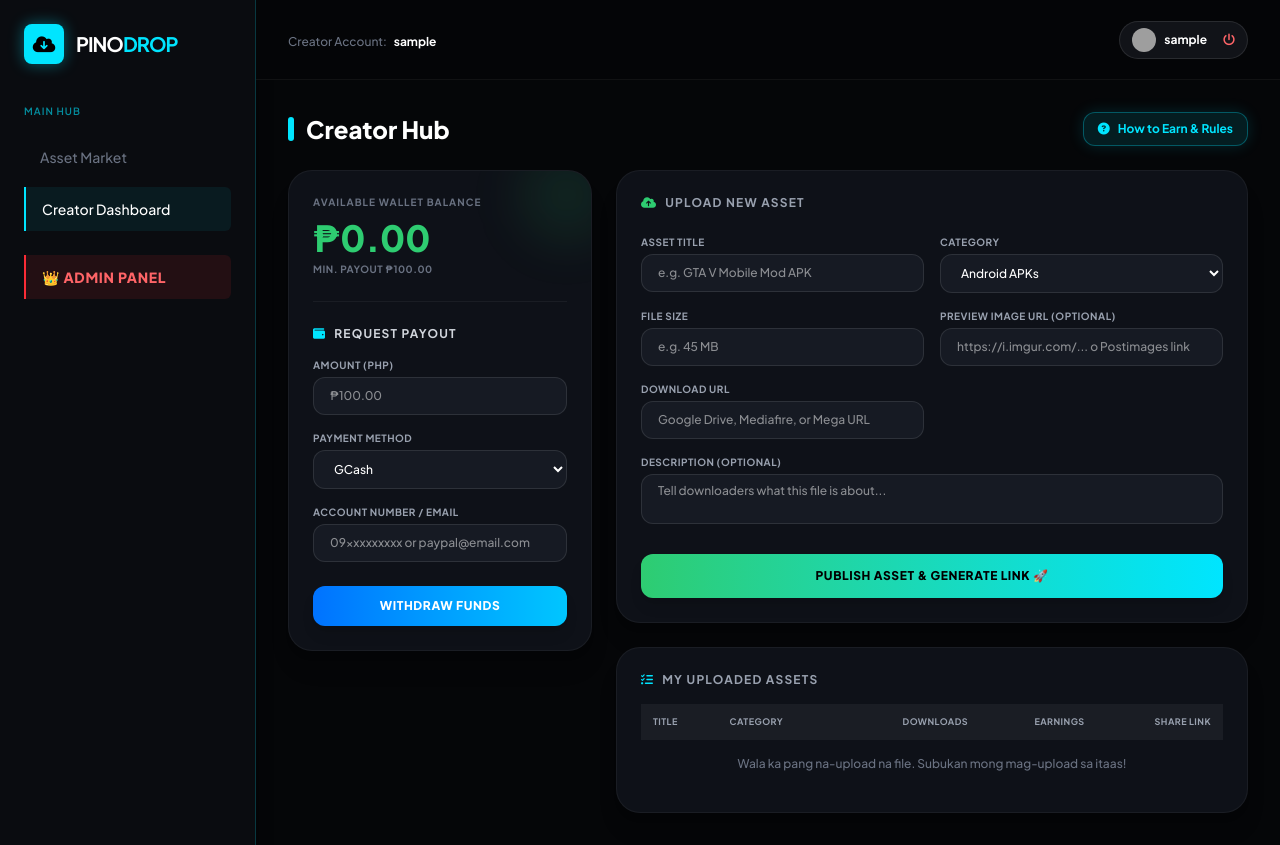
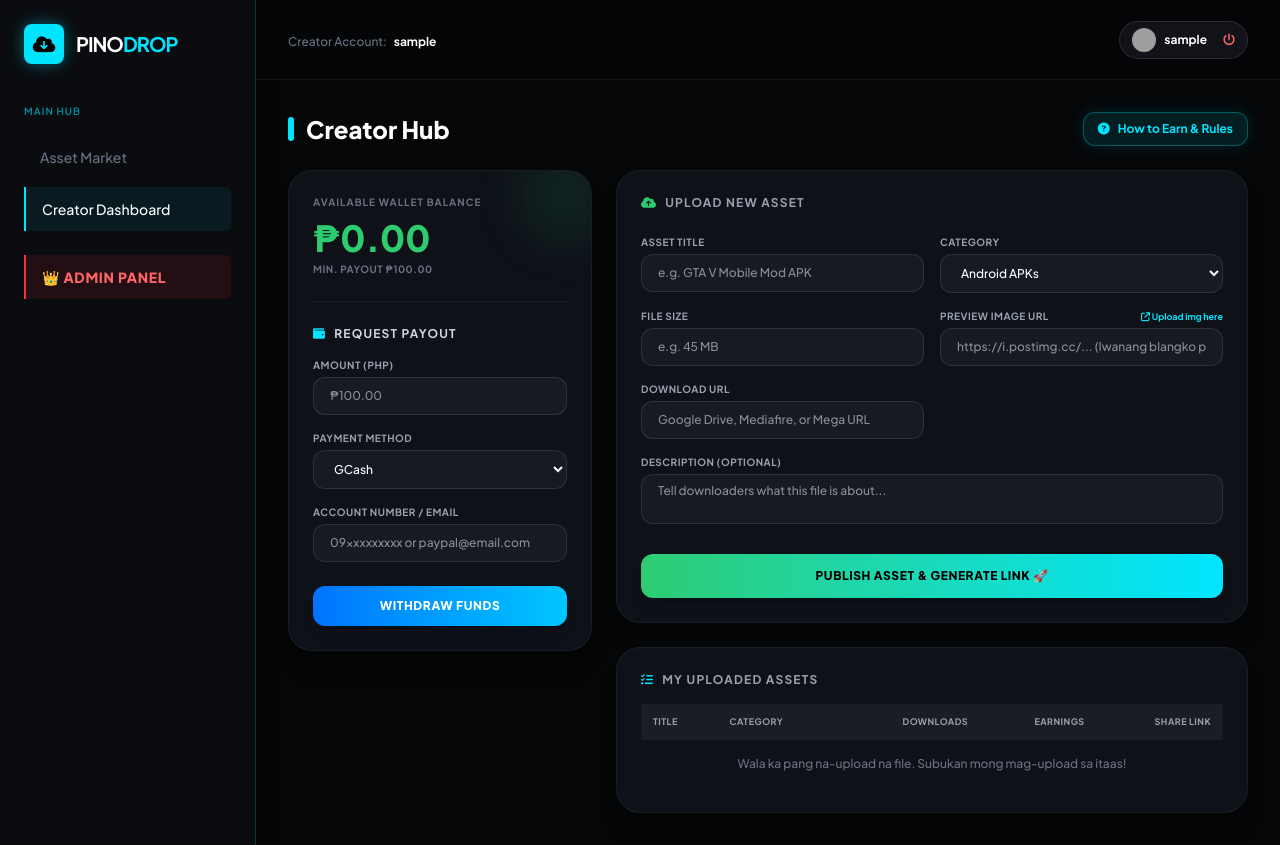
Before and after one commit to pinomaxtv/pinomaxDrop, a PHP site: page /dashboard.php in a window 1280 px wide. Run offline with PHP 8.4, Linux system fonts and the light colour scheme; the visitor is signed in with stand-in values (Sample User, id 1); data that the repository does not hold is empty; grey boxes are pictures that could not be loaded.

Commit message:
Add files via upload

```diff
--- a/dashboard.php
+++ b/dashboard.php
@@ -28,6 +28,25 @@ if ($_SERVER['REQUEST_METHOD'] === 'POST' && isset($_POST['action'])) {
         $size = trim($_POST['file_size']);
         $url = trim($_POST['download_url']);
         $img_url = trim($_POST['image_url'] ?? '');
+        // 🎨 KUNG INIWANANG BLANGKO, KUSANG LALAGYAN NG SYSTEM BASE SA CATEGORY:
+        if (empty($img_url)) {
+            switch ($cat) {
+                case 'Android APKs':
+                    $img_url = 'https://images.unsplash.com/photo-1607604276583-eef5d076aa5f?w=600&q=80'; // Cyber Gaming
+                    break;
+                case 'Tools & Software':
+                    $img_url = 'https://images.unsplash.com/photo-1526374965328-7f61d4dc18c5?w=600&q=80'; // Matrix Code
+                    break;
+                case 'Configs':
+                    $img_url = 'https://images.unsplash.com/photo-1544197150-b99a580bb7a8?w=600&q=80'; // Network Server
+                    break;
+                case 'Reviewers':
+                    $img_url = 'https://images.unsplash.com/photo-1456513080510-7bf3a84b82f8?w=600&q=80'; // Books / Study
+                    break;
+                default:
+                    $img_url = 'https://images.unsplash.com/photo-1618005182384-a83a8bd57fbe?w=600&q=80';
+            }
+        }
 
         $insert = $pdo->prepare("INSERT INTO pd_files (user_id, title, description, category, file_size, download_url, image_url) VALUES (?, ?, ?, ?, ?, ?, ?)");
         $insert->execute([$user_id, $title, $desc, $cat, $size, $url, $img_url]);
@@ -206,9 +225,14 @@ $myFiles = $filesStmt->fetchAll();
                 </div>
 
                 <div class="space-y-1">
-                  <label class="block text-[10px] uppercase tracking-wider text-gray-400 font-bold">Preview Image URL (Optional)</label>
-                  <input type="url" name="image_url" placeholder="https://i.imgur.com/... o Postimages link" class="w-full bg-[#161a23] border border-white/10 rounded-xl px-4 py-2.5 text-xs text-white focus:border-[#00e5ff] outline-none" />
-                </div>
+  <div class="flex justify-between items-center">
+    <label class="block text-[10px] uppercase tracking-wider text-gray-400 font-bold">Preview Image URL</label>
+    <a href="https://postimages.org/" target="_blank" class="text-[9px] text-[#00e5ff] hover:underline font-bold">
+      <i class="fa-solid fa-arrow-up-right-from-square"></i> Upload img here
+    </a>
+  </div>
+  <input type="url" name="image_url" placeholder="https://i.postimg.cc/... (Iwanang blangko para sa auto-banner)" class="w-full bg-[#161a23] border border-white/10 rounded-xl px-4 py-2.5 text-xs text-white focus:border-[#00e5ff] outline-none" />
+</div>
 
                 <div class="space-y-1">
                   <label class="block text-[10px] uppercase tracking-wider text-gray-400 font-bold">Download URL</label>
```
